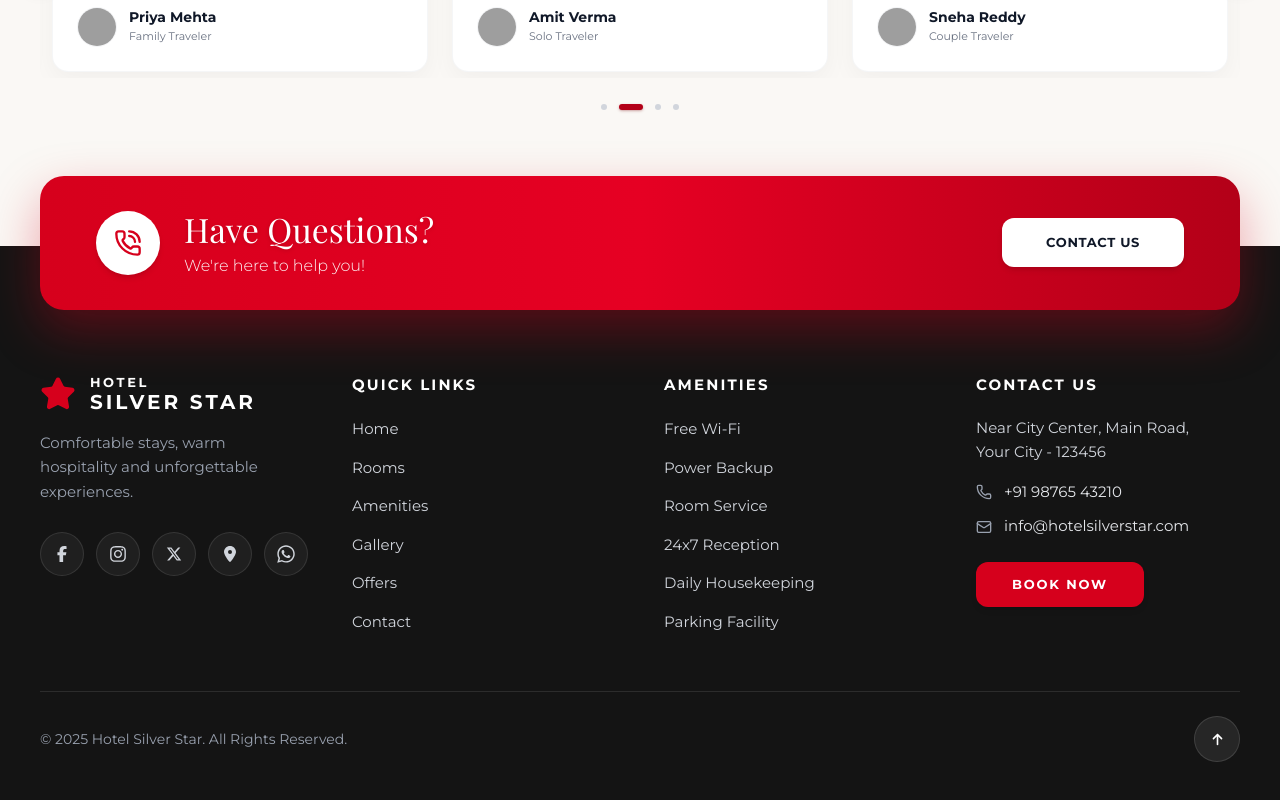
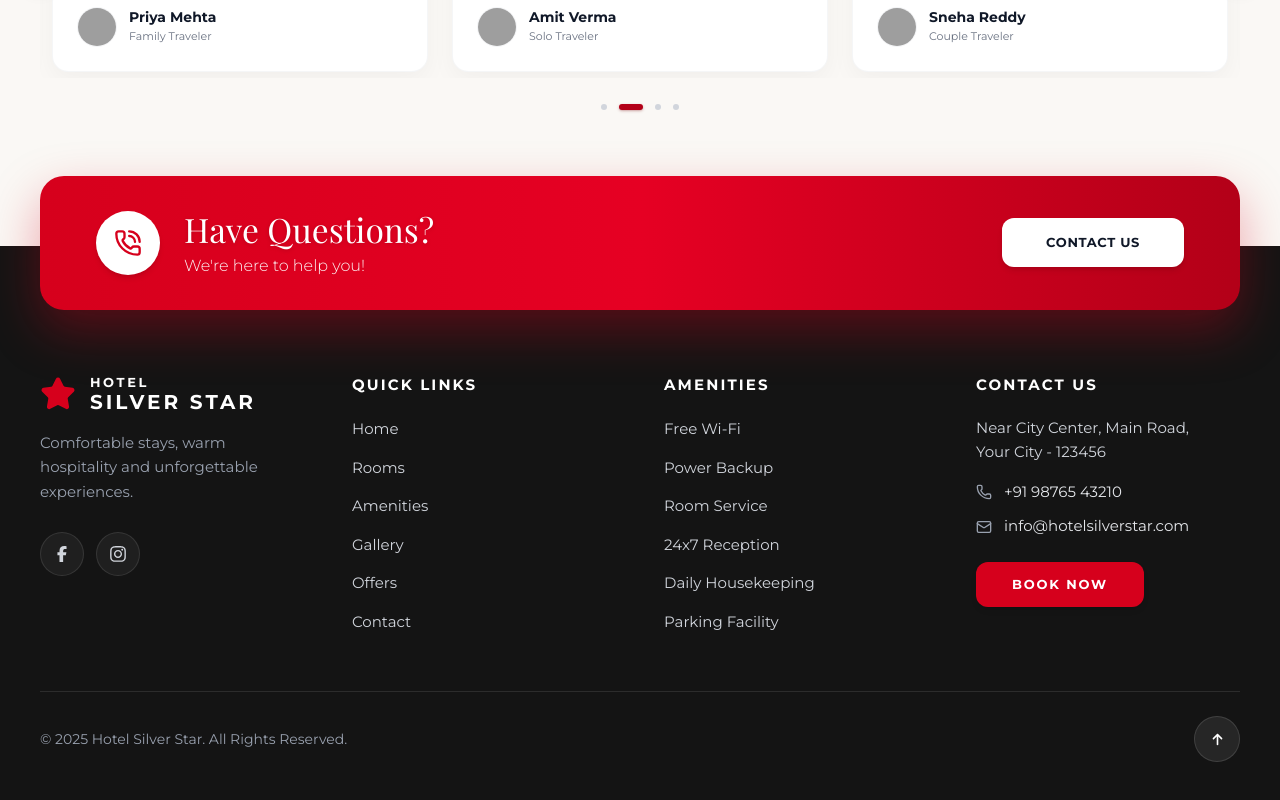
Before and after one commit to SwiftriseGit/hotel-blue-start, a Next.js app: page / in a window 1280 px wide. Shown: the part 3685-4485 px from the top of the page. Built offline with nearby package versions, Linux system fonts and the light colour scheme; grey boxes are pictures that could not be loaded; a web font is replaced by a local one.

Commit message:
feat: show only Facebook and Instagram in Footer social icons row

```diff
--- a/app/components/Footer.tsx
+++ b/app/components/Footer.tsx
@@ -1,7 +1,7 @@
 "use client";
 
 import { Star, Phone, Mail } from "lucide-react";
-import { FaFacebookF, FaInstagram, FaXTwitter, FaWhatsapp, FaLocationDot } from "react-icons/fa6";
+import { FaFacebookF, FaInstagram } from "react-icons/fa6";
 import Reveal from "./Reveal";
 
 export default function Footer() {
@@ -41,7 +41,7 @@ export default function Footer() {
                 Comfortable stays, warm hospitality and unforgettable experiences.
               </p>
 
-              {/* Official Social Media Icons with Brand Hover Color Fill */}
+              {/* Official Social Media Icons: Facebook & Instagram only */}
               <div className="flex items-center gap-3">
                 {/* Facebook */}
                 <a
@@ -59,35 +59,6 @@ export default function Footer() {
                   className="w-11 h-11 rounded-full bg-white/5 border border-white/10 text-gray-300 flex items-center justify-center transition-all duration-300 hover:-translate-y-1 hover:scale-105 hover:bg-[#E4405F] hover:border-[#E4405F] hover:text-white hover:shadow-[0_8px_20px_rgba(228,64,95,0.4)] min-w-[44px] min-h-[44px]"
                 >
                   <FaInstagram className="w-4.5 h-4.5" />
-                </a>
-
-                {/* Twitter / X */}
-                <a
-                  href="#"
-                  aria-label="X Twitter"
-                  className="w-11 h-11 rounded-full bg-white/5 border border-white/10 text-gray-300 flex items-center justify-center transition-all duration-300 hover:-translate-y-1 hover:scale-105 hover:bg-[#1DA1F2] hover:border-[#1DA1F2] hover:text-white hover:shadow-[0_8px_20px_rgba(29,161,242,0.4)] min-w-[44px] min-h-[44px]"
-                >
-                  <FaXTwitter className="w-4 h-4" />
-                </a>
-
-                {/* Location */}
-                <a
-                  href="#"
-                  aria-label="Location Map"
-                  className="w-11 h-11 rounded-full bg-white/5 border border-white/10 text-gray-300 flex items-center justify-center transition-all duration-300 hover:-translate-y-1 hover:scale-105 hover:bg-[#EA4335] hover:border-[#EA4335] hover:text-white hover:shadow-[0_8px_20px_rgba(234,67,53,0.4)] min-w-[44px] min-h-[44px]"
-                >
-                  <FaLocationDot className="w-4 h-4" />
-                </a>
-
-                {/* WhatsApp */}
-                <a
-                  href={contactWhatsAppUrl}
-                  target="_blank"
-                  rel="noopener noreferrer"
-                  aria-label="WhatsApp"
-                  className="w-11 h-11 rounded-full bg-white/5 border border-white/10 text-gray-300 flex items-center justify-center transition-all duration-300 hover:-translate-y-1 hover:scale-105 hover:bg-[#25D366] hover:border-[#25D366] hover:text-white hover:shadow-[0_8px_20px_rgba(37,211,102,0.4)] min-w-[44px] min-h-[44px]"
-                >
-                  <FaWhatsapp className="w-5 h-5" />
                 </a>
               </div>
             </div>
```
